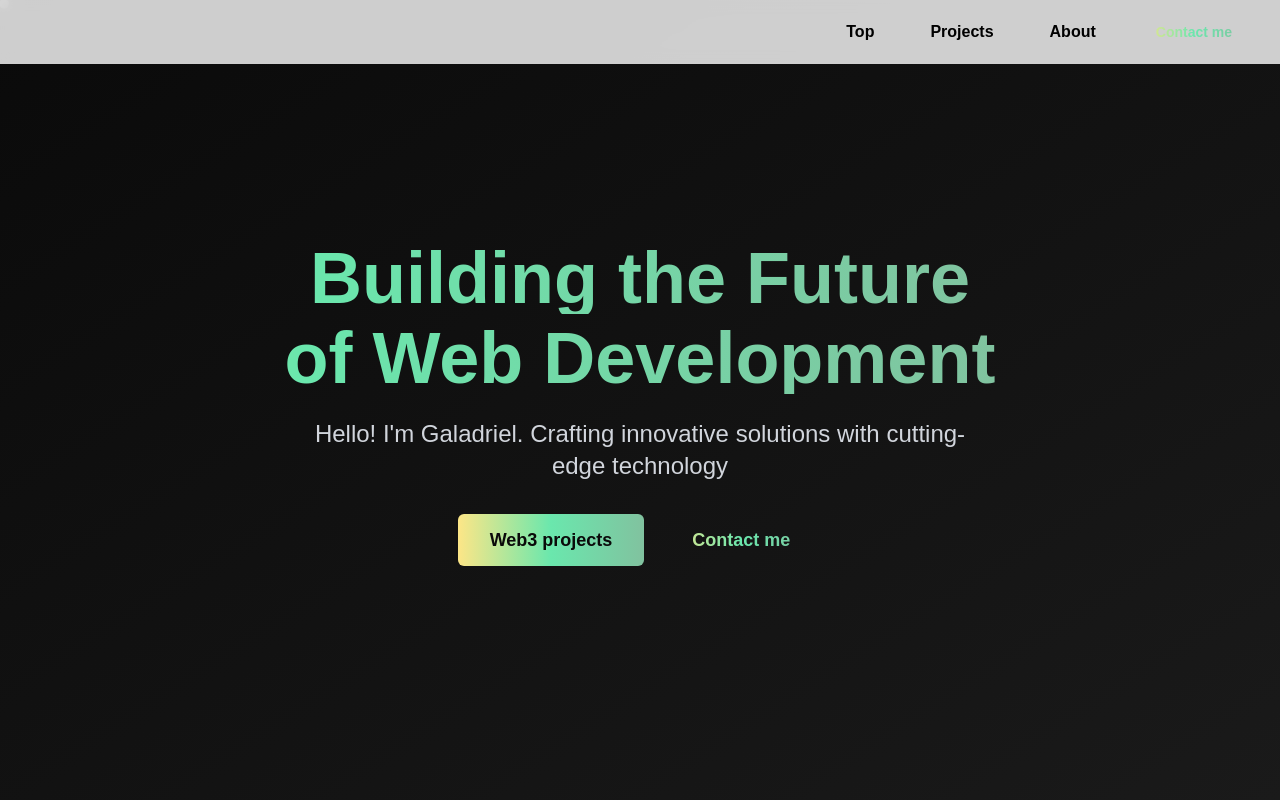
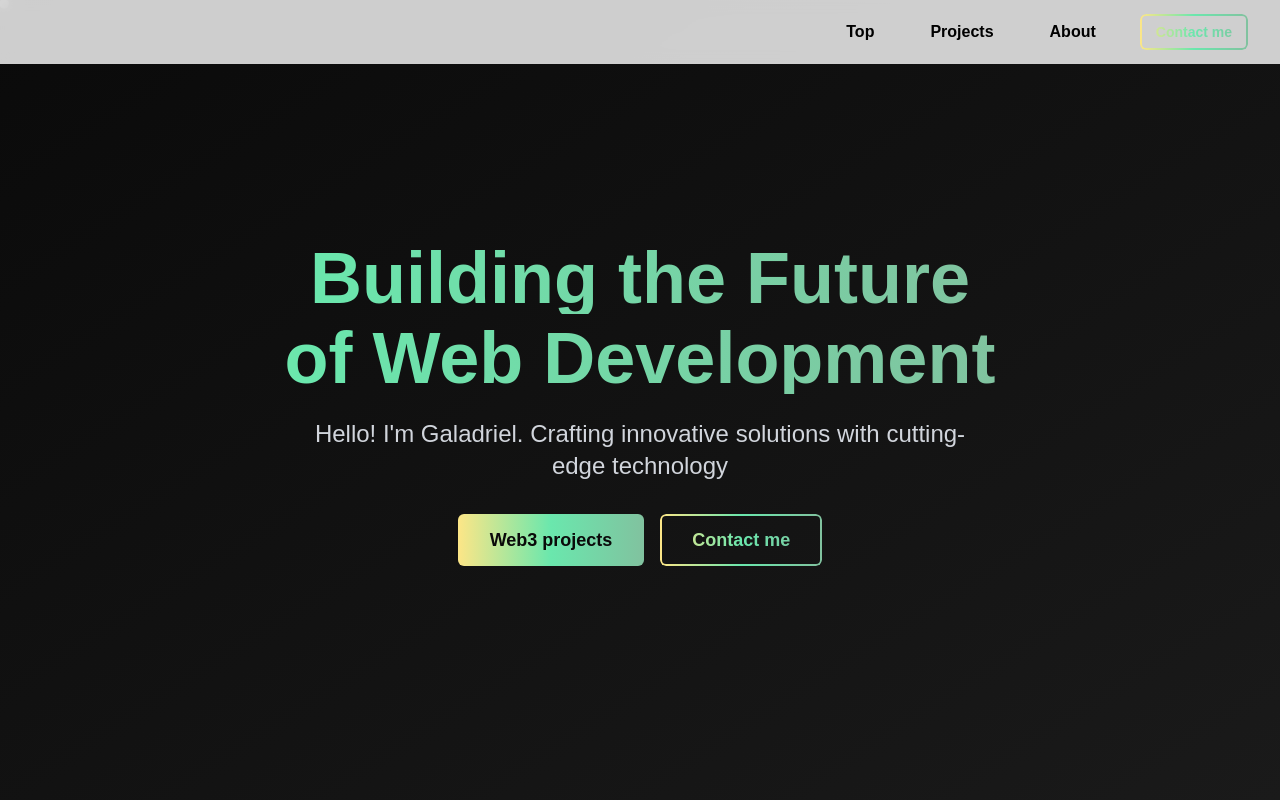
Before and after one commit to gala1234/website, a Next.js app: page / in a window 1280 px wide. Shown: the top 800 px of the page. Built offline with nearby package versions, Linux system fonts and the light colour scheme.

Commit message:
gradient border

```diff
--- a/src/app/globals.css
+++ b/src/app/globals.css
@@ -82,6 +82,36 @@
   color: transparent;
 }
 
+/* Gradient border */
+.border-gradient-light {
+  position: relative;
+  border: none;
+}
+
+.border-gradient-light::before {
+  content: '';
+  position: absolute;
+  inset: 0;
+  border-radius: 6px;
+  padding: 2px;
+  background: linear-gradient(90deg, var(--primary-peach), var(--light-soft-green), var(--accent-bright-green));
+  -webkit-mask: linear-gradient(#fff 0 0) content-box, linear-gradient(#fff 0 0);
+  mask: linear-gradient(#fff 0 0) content-box, linear-gradient(#fff 0 0);
+  -webkit-mask-composite: xor;
+  mask-composite: exclude;
+  pointer-events: none;
+}
+.text-gradient-dark {
+  background: linear-gradient(
+    90deg,
+    var(--dark-accent),
+    var(--dark-secondary),
+    var(--dark-primary)
+  );
+  background-clip: text;
+  color: transparent;
+}
+
 /* Gradient backgrounds */
 .bg-gradient-light {
   background: linear-gradient(
--- a/src/components/common/GradientButton.tsx
+++ b/src/components/common/GradientButton.tsx
@@ -45,9 +45,10 @@ const variantStyles = {
     text-primary    p-[2px]
   `,
   secondary: `
-text-gradient-light
-
-h-xl p-[2px]
+    text-gradient-light
+    bg-[#0A0A0A]
+    border-gradient-light
+    p-[2px]
   `,
 } as const;
 
```
